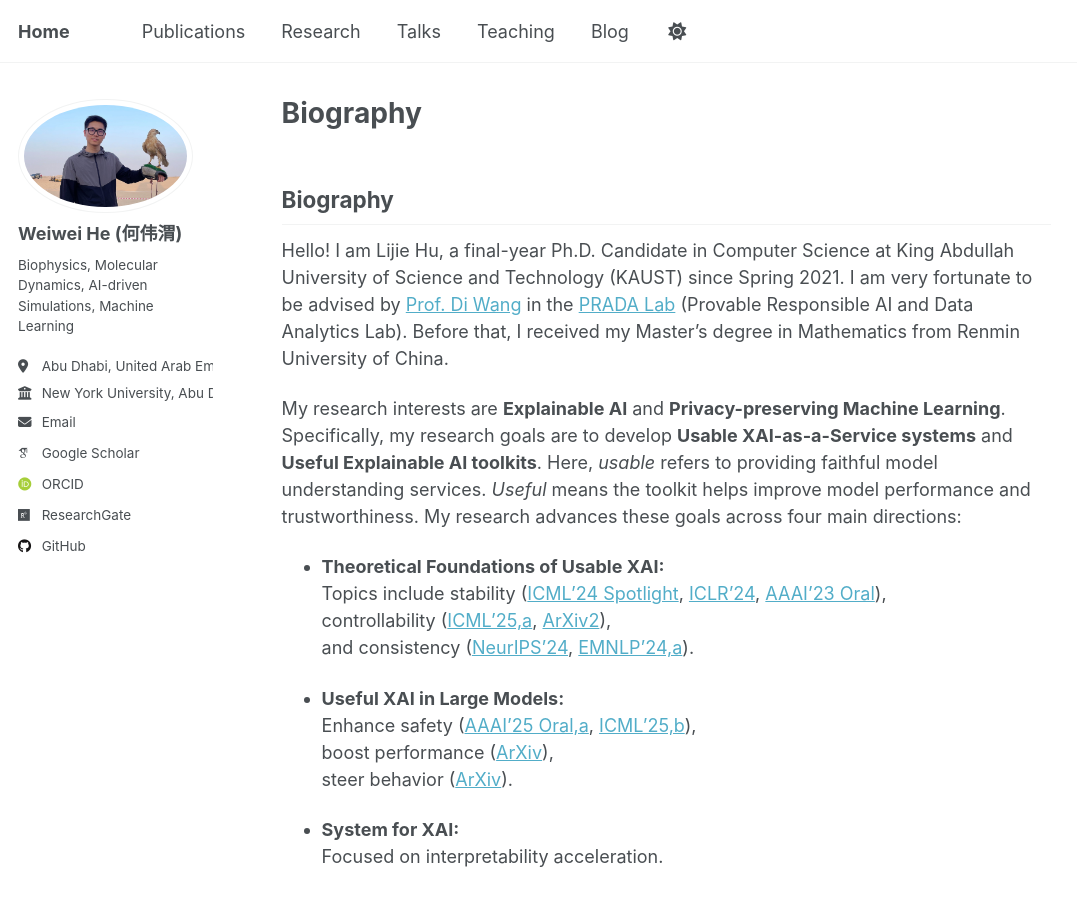
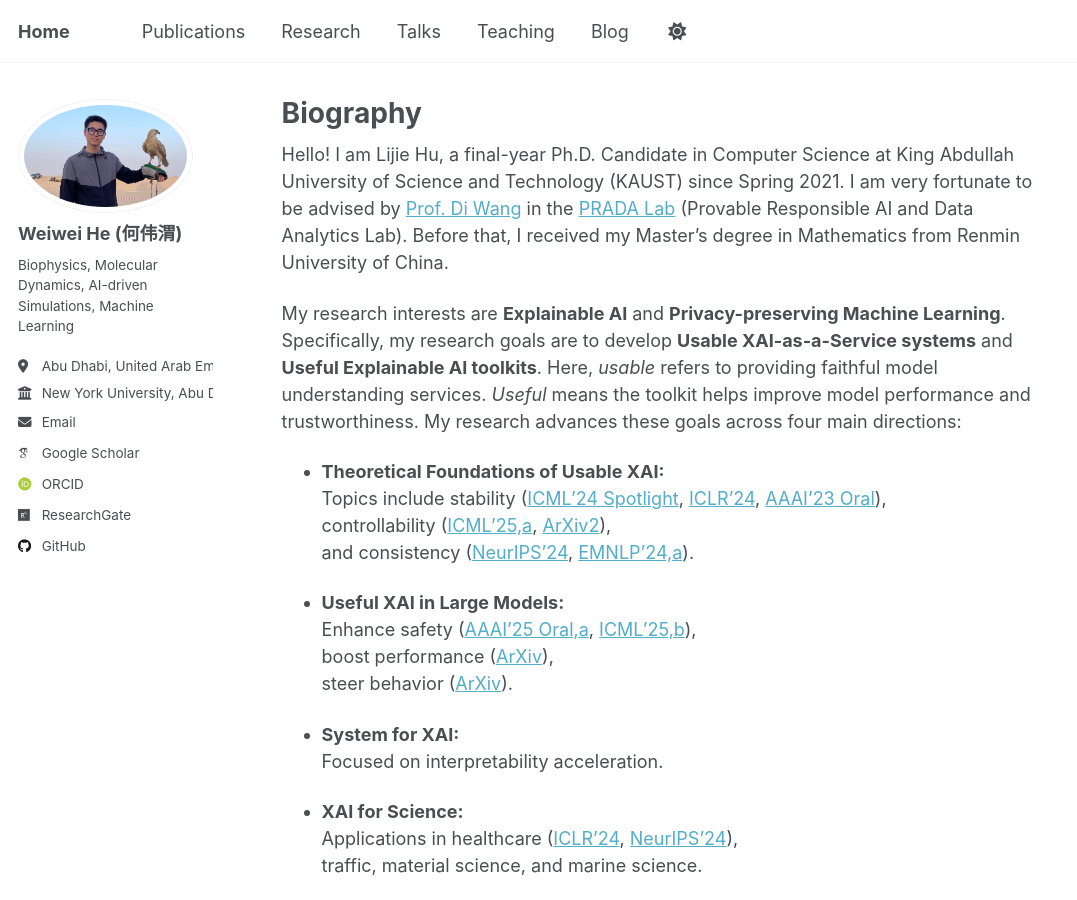
Before and after one commit to Warrenheww/warrenheww.github.io, a Jekyll site: the page built from _pages/about.md, in a window 1280 px wide and 900 px high. Shown: the whole window, without its empty margins (0-1077 px from the left). Built offline with Jekyll 4.4.1, drawn with Linux system fonts in a browser that asks for light colours; some web fonts are replaced.

Commit message:
Update about.md

```diff
--- a/_pages/about.md
+++ b/_pages/about.md
@@ -6,8 +6,6 @@ redirect_from:
   - /about/
   - /about.html
 ---
-
-## Biography
 
 Hello! I am Lijie Hu, a final-year Ph.D. Candidate in Computer Science at King Abdullah University of Science and Technology (KAUST) since Spring 2021. I am very fortunate to be advised by [Prof. Di Wang](https://shao3wangdi.github.io/) in the [PRADA Lab](https://pradalab1.github.io/) (Provable Responsible AI and Data Analytics Lab). Before that, I received my Master's degree in Mathematics from Renmin University of China.
 
```
